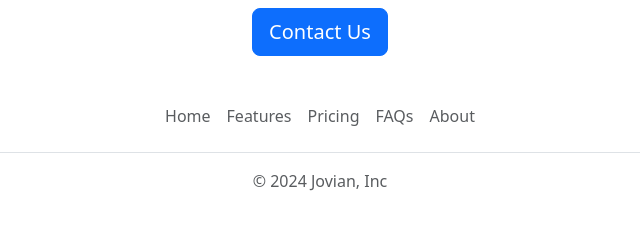
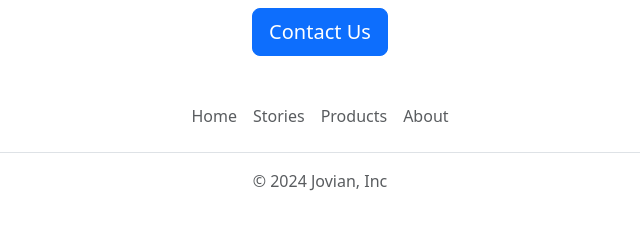
Before and after one commit to VenkataNaveenK/jovian-careers-website, a Flask app: page / in a window 1280 px wide. Shown: the part 1260-1509 px from the top of the page, without its empty margins (320-960 px from the left). Run offline with Flask 3, Linux system fonts and the light colour scheme.

Commit message:
Added links to footer

```diff
--- a/templates/footer.html
+++ b/templates/footer.html
@@ -1,11 +1,10 @@
 <div class="container">
     <footer class="py-3 my-4">
       <ul class="nav justify-content-center border-bottom pb-3 mb-3">
-        <li class="nav-item"><a href="#" class="nav-link px-2 text-body-secondary">Home</a></li>
-        <li class="nav-item"><a href="#" class="nav-link px-2 text-body-secondary">Features</a></li>
-        <li class="nav-item"><a href="#" class="nav-link px-2 text-body-secondary">Pricing</a></li>
-        <li class="nav-item"><a href="#" class="nav-link px-2 text-body-secondary">FAQs</a></li>
-        <li class="nav-item"><a href="#" class="nav-link px-2 text-body-secondary">About</a></li>
+        <li class="nav-item"><a href="https://google.com" target= "_blank" class="nav-link px-2 text-body-secondary">Home</a></li>
+        <li class="nav-item"><a href="https://about.google/stories/" target= "_blank" class="nav-link px-2 text-body-secondary">Stories</a></li>
+        <li class="nav-item"><a href="https://about.google/products/" target= "_blank" class="nav-link px-2 text-body-secondary">Products</a></li>
+        <li class="nav-item"><a href="https://google.com/about" target= "_blank" class="nav-link px-2 text-body-secondary">About</a></li>
       </ul>
       <p class="text-center text-body-secondary">&copy; 2024 Jovian, Inc</p>
     </footer>
--- a/templates/home.html
+++ b/templates/home.html
@@ -36,7 +36,7 @@
                 {% endfor %}
             </div>
             <div class="text-center">
-                <button class="btn btn-primary btn-lg">Contact Us</button>
+                <a href="mailto:hello@jovian.ai?subject=Question%20about%20job%20openings&body=Name%3A%20%3CYour%20name%3E%0D%0AMy%20questions%3A%20%3CWrite%20your%20questions%20here%3E" class="btn btn-primary btn-lg">Contact Us</a>
             </div>
         </div>
         {% include 'footer.html' %}
```
